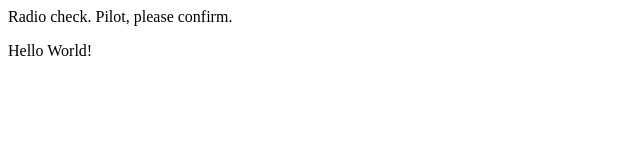
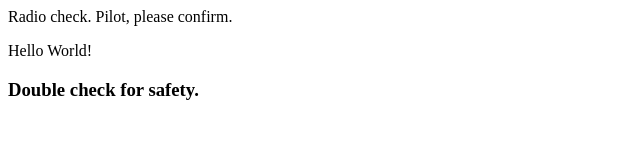
Before and after one commit to ReneeRenn/firstattempt, a plain HTML site: page index.html in a window 1280 px wide. Shown: the whole page, without its empty margins (0-640 px from the left). Drawn offline with Linux system fonts and the light colour scheme.

Commit message:
Added Header

```diff
--- a/index.html
+++ b/index.html
@@ -2,5 +2,6 @@
    <body>
       <p>Radio check. Pilot, please confirm.</p>
       <p> Hello World!</p>
+      <h3>Double check for safety.</h3>
    </body>
 </html>
```
